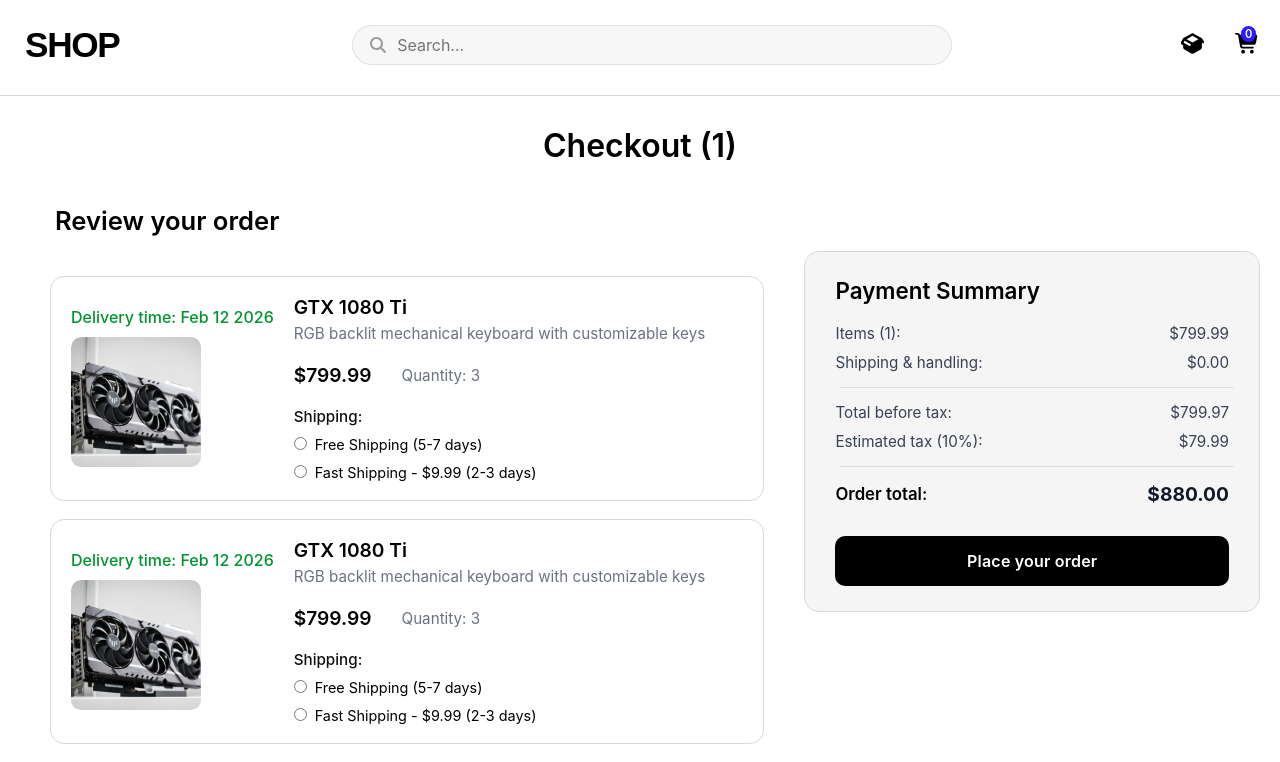
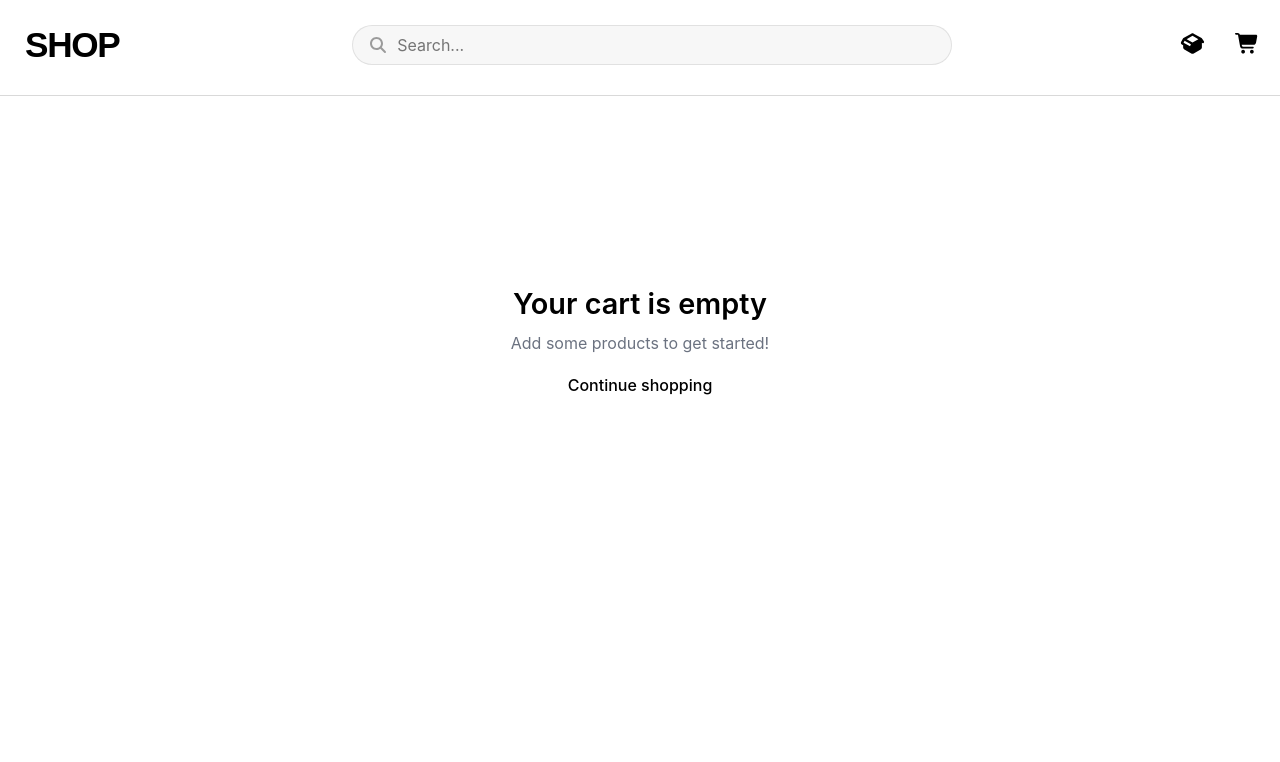
Before and after one commit to KwnstantinosKitsos/SHOP-react, a React (Vite) app: page /cart in a window 1280 px wide. Shown: the top 762 px of the page. Built offline with nearby package versions, Linux system fonts and the light colour scheme.

Commit message:
Connect CartContextto Navbar for correct icon quantity and implement dynamic product list in CartPage

```diff
--- a/src/components/Navbar/Navbar.jsx
+++ b/src/components/Navbar/Navbar.jsx
@@ -1,8 +1,11 @@
 import './Navbar.css';
 import { Link } from 'react-router-dom';
 import { useSearch } from '../../context/SearchContext';
+import { useCart } from '../../context/CartContext';
 export default function Navbar() {
   const { searchItems, setSearchItems } = useSearch();
+  const { cart } = useCart();
+
   return (
     <>
       <nav className="nav">
@@ -44,7 +47,12 @@
               <svg xmlns="http://www.w3.org/2000/svg" viewBox="0 0 640 640">
                 <path d="M24 48C10.7 48 0 58.7 0 72C0 85.3 10.7 96 24 96L69.3 96C73.2 96 76.5 98.8 77.2 102.6L129.3 388.9C135.5 423.1 165.3 448 200.1 448L456 448C469.3 448 480 437.3 480 424C480 410.7 469.3 400 456 400L200.1 400C188.5 400 178.6 391.7 176.5 380.3L171.4 352L475 352C505.8 352 532.2 330.1 537.9 299.8L568.9 133.9C572.6 114.2 557.5 96 537.4 96L124.7 96L124.3 94C119.5 67.4 96.3 48 69.2 48L24 48zM208 576C234.5 576 256 554.5 256 528C256 501.5 234.5 480 208 480C181.5 480 160 501.5 160 528C160 554.5 181.5 576 208 576zM432 576C458.5 576 480 554.5 480 528C480 501.5 458.5 480 432 480C405.5 480 384 501.5 384 528C384 554.5 405.5 576 432 576z" />
               </svg>
-              <span className="cart-number">0</span>
+              {cart.length > 0 && (
+                <span className="cart-number">
+                  {cart.length}
+                  {console.log(cart)}
+                </span>
+              )}
             </Link>
           </div>
         </div>
--- a/src/components/PreviewOrder/PreviewOrder.jsx
+++ b/src/components/PreviewOrder/PreviewOrder.jsx
@@ -1,6 +1,6 @@
 import './PreviewOrder.css';
 
-export default function PreviewOrder() {
+export default function PreviewOrder({ product }) {
   return (
     /* Review Your Order */
     <div className="preview-container">
@@ -8,20 +8,23 @@
       <div className="preview-left-info">
         <p className="preview-delivery-time"> Delivery time: Feb 12 2026 </p>
         <div className="preview-img">
-          <img src="/assets/productsImages/1-RTX3070Ti.avif" />
+          <img src={product.thumbnail} alt={product.title} />
         </div>
       </div>
       {/* Right Side - Details */}
       <div className="preview-right">
         <div className="preview-details">
-          <h3 className="preview-details-title">GTX 1080 Ti</h3>
-          <p className="preview-details-description">
-            RGB backlit mechanical keyboard with customizable keys
-          </p>
+          <h3 className="preview-details-title">{product.thumbnail}</h3>
+          <p className="preview-details-description">{product.description}</p>
         </div>
         <div className="preview-info">
-          <span className="preview-info-price">$799.99</span>
-          <span className="preview-info-quantity">Quantity: 3</span>
+          <span className="preview-info-price">
+            ${(product.priceCents / 100).toFixed(2)}
+          </span>
+          <span className="preview-info-quantity">
+            {/* TO DO: dynamic quantity */}
+            Quantity: 1
+          </span>
         </div>
         {/* Shipping Options */}
         <div className="preview-shipping">
--- a/src/components/ProductCard/ProductCard.jsx
+++ b/src/components/ProductCard/ProductCard.jsx
@@ -1,5 +1,6 @@
 import './ProductCard.css';
 import StarRating from '../StarRating/StarRating';
+import { useCart } from '../../context/CartContext';
 export default function ProductCard({ product }) {
   const stars = [1, 2, 3, 4, 5];
   // const mockProduct = {
@@ -9,6 +10,7 @@
   //   ratingCount: 18,
   //   price: 799.99,
   // };
+  const { addToCard } = useCart();
   return (
     <>
       <div className="product-container">
@@ -32,7 +34,9 @@
         <div className="product-price">
           ${(product.priceCents / 100).toFixed(2)}
         </div>
-        <button className="product-btn">Add to Cart</button>
+        <button className="product-btn" onClick={() => addToCard(product)}>
+          Add to Cart
+        </button>
       </div>
     </>
   );
--- a/src/context/CartContext.jsx
+++ b/src/context/CartContext.jsx
@@ -4,8 +4,9 @@
 
 export function CartProvider({ children }) {
   const [cart, setCart] = useState([]);
+
   function addToCard(product) {
-    return setCart((prev) => [...prev, cart]);
+    setCart((prev) => [...prev, product]);
   }
   return (
     <>
--- a/src/pages/CartPage/CartPage.jsx
+++ b/src/pages/CartPage/CartPage.jsx
@@ -2,10 +2,12 @@
 import PreviewOrder from '../../components/PreviewOrder/PreviewOrder';
 import './CartPage.css';
 import { Link } from 'react-router-dom';
+import { useCart } from '../../context/CartContext';
+
 export default function CartPage() {
-  const itemList = [1, 2, 3, 4, 5, 6];
+  const { cart } = useCart();
 
-  if (itemList.length === 0) {
+  if (cart.length === 0) {
     return (
       <>
         <div className="cart-empty">
@@ -19,18 +21,21 @@
   return (
     <div className="cart-page">
       <h1 className="cart-title">
-        Checkout <span className="art-title-quantity">(1)</span>
+        Checkout <span className="art-title-quantity">({cart.length})</span>
       </h1>
       <h2 className="cart-preview-text">Review your order</h2>
       <div className="cart-grid-layout">
         <main className="cart-left">
           <div className="cart-items">
+            {cart.map((item) => {
+              return <PreviewOrder key={cart.id} product={item} />;
+            })}
+
+            {/* <PreviewOrder />
             <PreviewOrder />
             <PreviewOrder />
             <PreviewOrder />
-            <PreviewOrder />
-            <PreviewOrder />
-            <PreviewOrder />
+            <PreviewOrder /> */}
           </div>
         </main>
         <aside className="cart-right">
```
